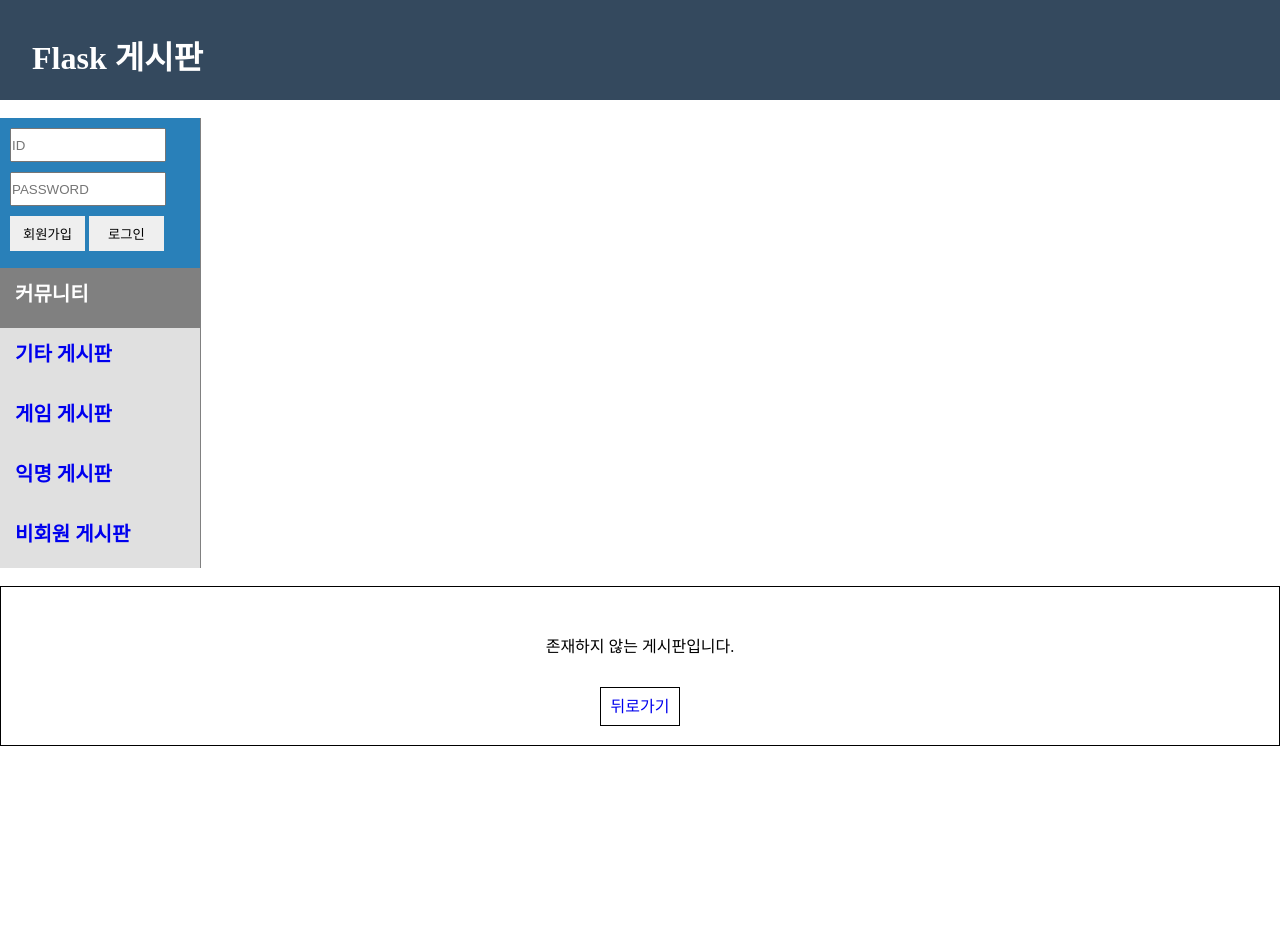
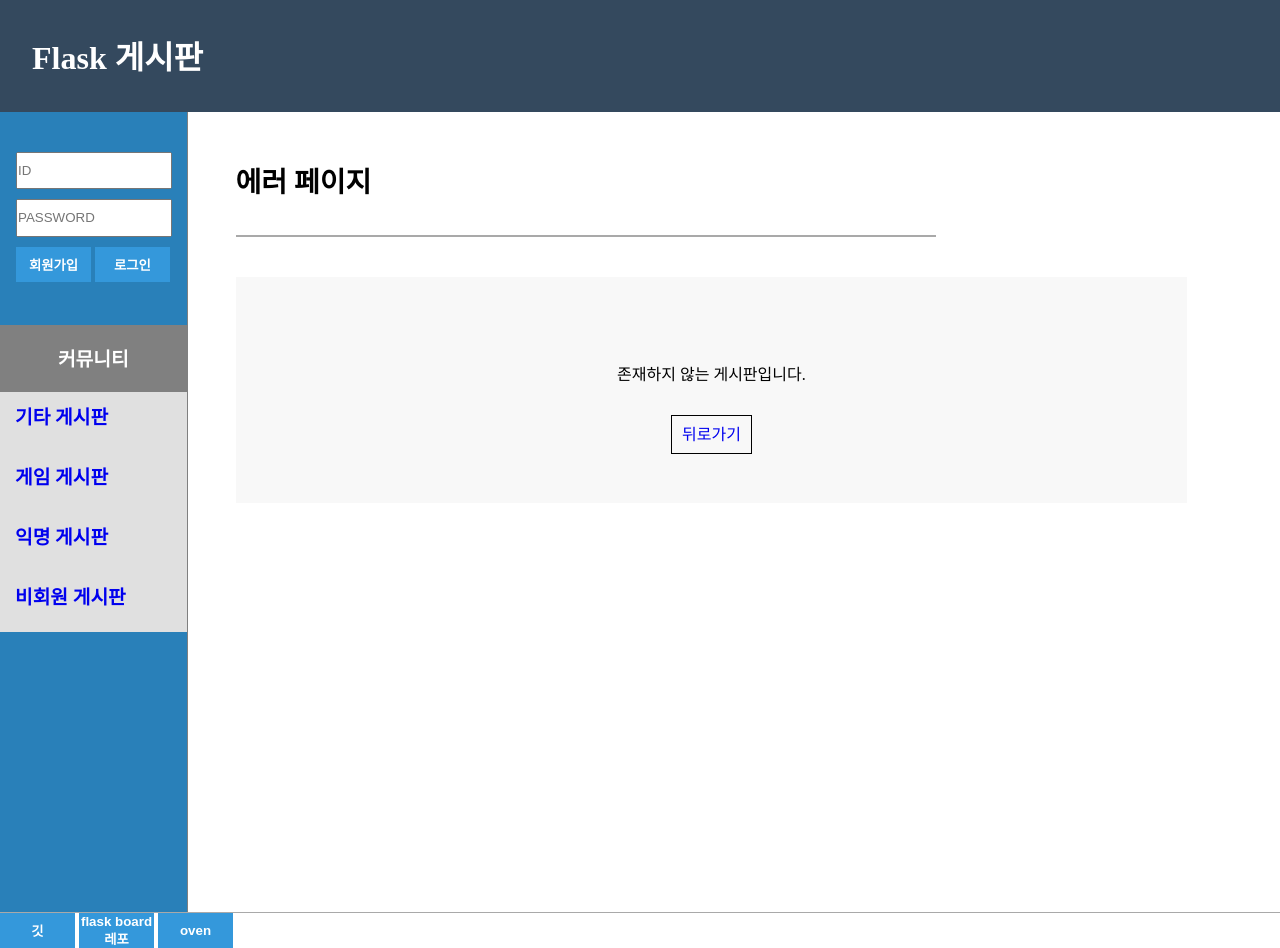
Before and after one commit to fpem123/flask_board, a Flask app: page /board/view in a window 1280 px wide. Before the commit the page ends 746 px from the top, so only its background shows below. Run offline with Flask 2, Linux system fonts and the light colour scheme.

Commit message:
게시판  페이지 CSS 추가

```diff
--- /dev/null
+++ b/static/css/all_page.css
@@ -0,0 +1,2 @@
+/* 모든 페이지에서 사용하는 css */
+/* header, footer, sidebar, frame shape */
--- /dev/null
+++ b/static/css/article_read.css
@@ -0,0 +1 @@
+/* 작성글을 보는 페이지에서 사용하는 css */
--- /dev/null
+++ b/static/css/article_write.css
@@ -0,0 +1 @@
+/* 글을 작성 및 수정 페이지에서 사용하는 css */
--- /dev/null
+++ b/static/css/board.css
@@ -0,0 +1 @@
+/* 게시판 목록을 사용하는 페이지에서 사용하는 css */
--- /dev/null
+++ b/static/css/main_page.css
@@ -0,0 +1 @@
+/* 메인 페이지에서 사용하는 css */
--- /dev/null
+++ b/static/css/member.css
@@ -0,0 +1 @@
+/* 로그인을 제외한 회원 작업에서 사용하는 css */
--- a/static/css/test.css
+++ b/static/css/test.css
@@ -1,6 +1,27 @@
 * {
     margin: 0px;
     padding: 0px;
+    vertical-align: middle;
+}
+
+.search-option {
+    height: 2.5em;
+    width: 7em;
+    text-align: center;
+}
+
+.board-bottom {
+    width: 100%;
+}
+
+li.page {
+    display: inline-block;
+    margin: 0em 0.5em 0em 0.5em;
+}
+
+.paging {
+    text-align: center;
+    display: block;
 }
 
 body {
@@ -14,11 +35,15 @@
 
 header {
     background-color: #34495E;
-    height: 100px;
+    height: 7em;
 }
 
 input {
-    height: 30px;
+    height: 2.5em;
+}
+
+input.search-input {
+    width: 30em;
 }
 
 table {
@@ -40,22 +65,26 @@
     background-color: #2980B9;
     width: 200px;
     border-right: 0.01em grey solid;
+    min-height: 50em;
 }
 
 .member {
-    height: 150px;
+    height: 10em;
+    margin: 1.5em 0em 1.5em 0em;
 }
 
 .boards {
-    font-size: 20px;
+    margin-top: 1.5em;
+    font-size: 1.2em;
     font-weight: bold;
 }
 
 .board_list_title {
-    height: 50px;
+    height: 2.5em;
     background: grey;
     color: white;
-    padding: 10px 0px 0px 15px;
+    text-align: center;
+    padding-top: 1em;
 }
 
 .board {
@@ -71,13 +100,20 @@
 }
 
 form {
-    padding: 10px 0px 0px 10px;
+    padding: 1em 0em 0em 1em;
 }
 
 button {
     border: none;
     height: 35px;
     width: 75px;
+    font-weight: bold;
+    color: white;
+    background-color: #3498DB;
+}
+
+.btn {
+    float: right;
 }
 
 .wrapper {
@@ -93,11 +129,14 @@
 }
 
 .frame-contents {
-    padding: 3em 0em 0em 0em;
-    border-bottom: 0.1em solid darkgrey;
+    padding: 3em 2em 2.5em 2em;
+    background-color: #F8F8F8;
+    margin: 2.5em 0em 2.5em 0em;
+    width: 85%;
 }
 
-.frame-sigh {
+.frame-sigh{
+    color: black;
     font-size: 1.75em;
     font-weight: bold;
     width: 25em;
@@ -106,8 +145,9 @@
 }
 
 .search {
-    width: 60%;
-    max-width: 500px;
+    text-align: center;
+    margin: 1em 0em 1em 0em;
+    padding-right: 5em;
 }
 
 .num-comment{
@@ -115,7 +155,7 @@
     color: gray;
 }
 
-table.board-table {
+.board-table {
     border-top: 0.1em solid darkgrey;
     border-bottom: 0.1em solid darkgrey;
     margin-bottom: 2em;
--- a/templates/article_delete.html
+++ b/templates/article_delete.html
@@ -20,5 +20,7 @@
         <div class="delete">
             <label>삭제되었습니다.</label>
         </div>
+
+        {% include 'frame_foot.html' %}
     </body>
 </html>
--- a/templates/error_page.html
+++ b/templates/error_page.html
@@ -7,13 +7,14 @@
     <body>
         {% include 'frame_header.html' %}
 
-        <br>
+        <div class="wrapper">
+            {% include 'frame_sidebar.html' %}
+            <div class="frame">
+                <div class="frame-sigh">
+                    <a>에러 페이지</a>
+                </div>
 
-        {% include 'frame_sidebar.html' %}
-
-        <br>
-
-        <div class="errBox" style="border:1px solid black; padding: 10px">
+                <div class="frame-contents">
                     <br>
                     <br>
                         <div class="errMsg" align="center">
@@ -27,5 +28,9 @@
                     </div>
                     <br>
                 </div>
+            </div>
+        </div>
+
+        {% include 'frame_foot.html' %}
     </body>
 </html>
--- a/templates/main.html
+++ b/templates/main.html
@@ -23,5 +23,7 @@
                 </div>
             </div>
         </div>
+
+        {% include 'frame_foot.html' %}
     </body>
 </html>
```
Also changed, not shown: templates/article_page.html (+5 -6 lines), templates/article_update.html (+11 -8 lines), templates/article_write.html (+10 -6 lines), templates/frame_board.html (+11 -13 lines), templates/member_delete.html (+11 -9 lines), templates/member_join.html (+11 -8 lines), templates/member_update.html (+11 -8 lines). Lines whose indentation alone changed are shown as unchanged.
